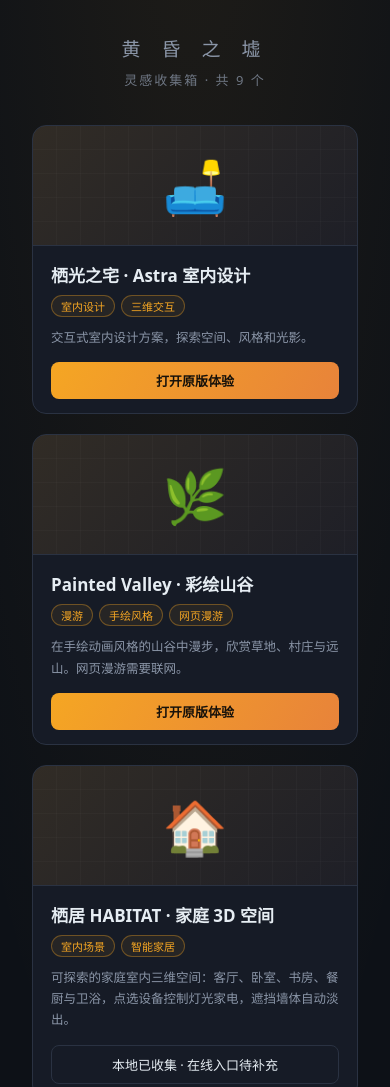
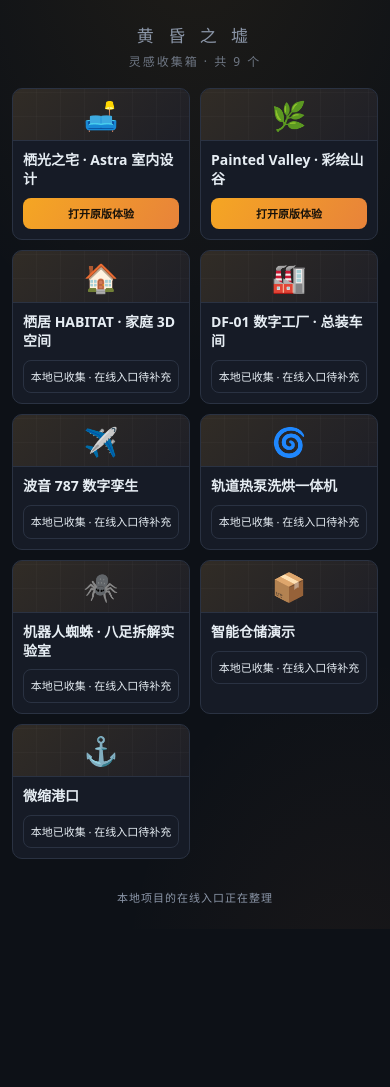
Before and after one commit to ly202o/inspiration-collection, a plain HTML site: page index.html in a window 390 px wide. Shown: the top 1087 px of the page. After the commit the page ends 929 px from the top, so only its background shows below. Drawn offline with Linux system fonts and the light colour scheme.

Commit message:
Make collection compact on phones

```diff
--- a/index.html
+++ b/index.html
@@ -130,6 +130,20 @@
     padding: 0 0 40px;
     letter-spacing: 1px;
   }
+  @media (max-width: 600px) {
+    header { padding: 22px 12px 0; }
+    header h1 { font-size: 17px; letter-spacing: 5px; }
+    header .sub { font-size: 12px; margin-top: 5px; }
+    .grid { grid-template-columns: repeat(2, minmax(0, 1fr)); gap: 10px; margin: 18px auto 30px; padding: 0 12px; }
+    .card { border-radius: 10px; min-width: 0; }
+    .thumb { height: 52px; font-size: 28px; }
+    .body { padding: 10px; }
+    .body h2 { font-size: 14px; line-height: 1.35; overflow-wrap: anywhere; }
+    .tags, .desc { display: none; }
+    .actions { margin-top: 9px; }
+    .btn { font-size: 11px; line-height: 1.4; padding: 8px 4px; }
+    footer { padding: 0 12px 24px; font-size: 11px; }
+  }
 </style>
 </head>
 <body>
```
